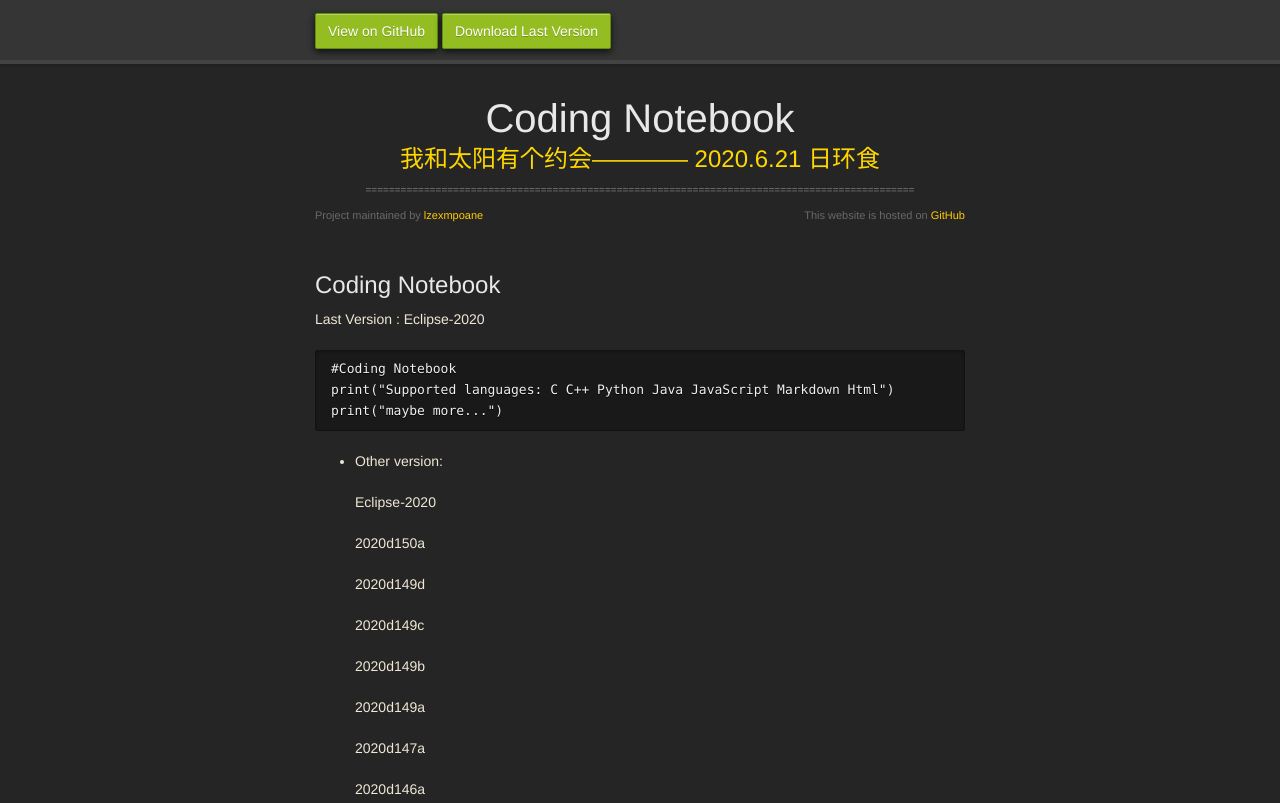
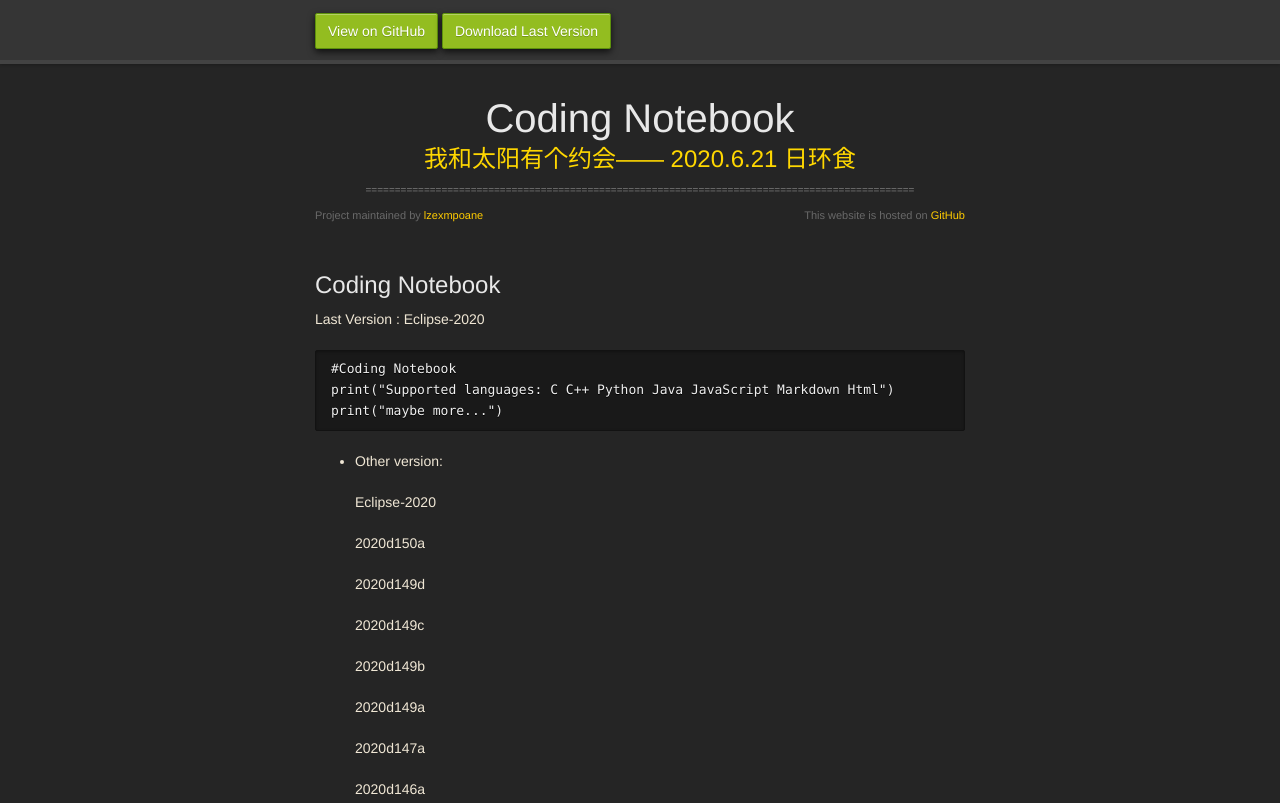
Before and after one commit to lzexmpoane/CodingNotebook, a plain HTML site: page index.html in a window 1280 px wide. Shown: the top 803 px of the page. Drawn offline with nearby package versions, Linux system fonts and the light colour scheme; a web font is replaced by a local one.

Commit message:
Eclipse-2020

```diff
--- a/index.html
+++ b/index.html
@@ -53,7 +53,7 @@
 			<section>
 				<div id="title">
 		          <h1>Coding Notebook</h1>
-		          <h2 style="text-align: center;color: gold">我和太阳有个约会———— 2020.6.21 日环食</h2>
+		          <h2 style="text-align: center;color: gold">我和太阳有个约会—— 2020.6.21 日环食</h2>
 		          <span></span>
 		          <p style="color: gray;font-size: 10px;text-align: center;">==============================================================================================</p>
 		          <span class="credits left">Project maintained by <a href="https://github.com/lzexmpoane">lzexmpoane</a></span>
```
